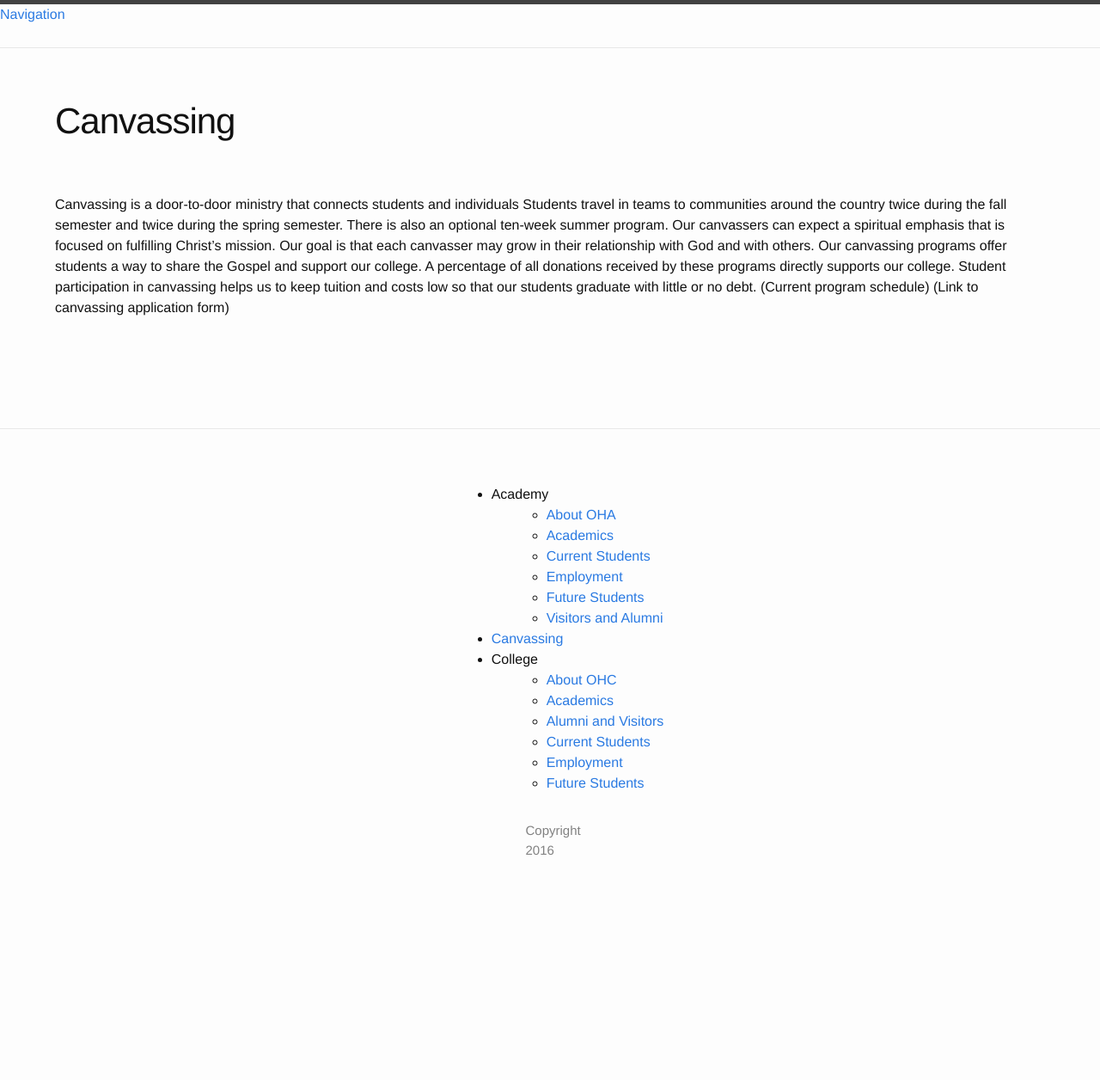
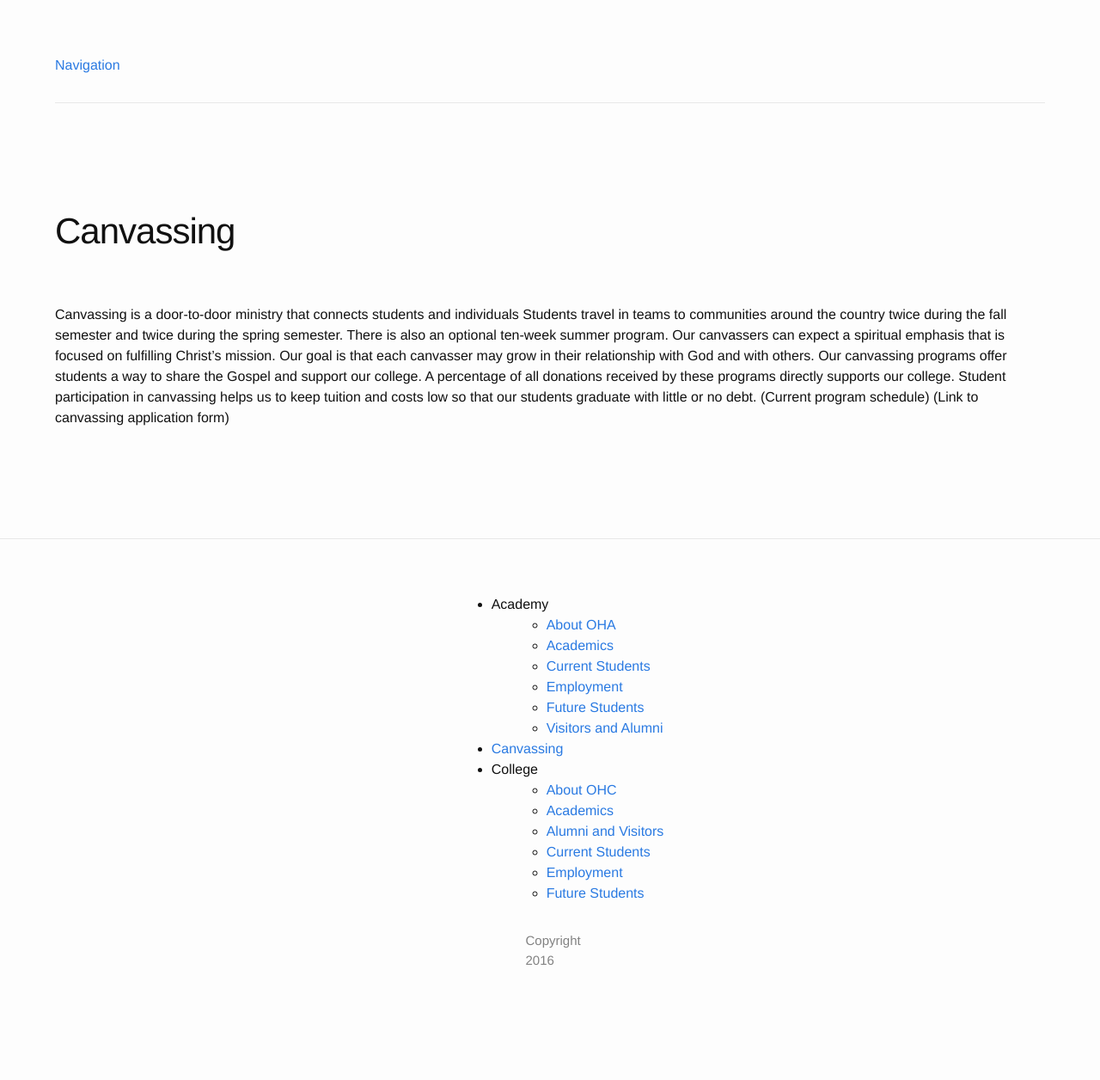
Before and after one commit to ohministries/ohministries.github.io, a Jekyll site: the page built from canvassing.md, in a window 1280 px wide. Shown: the whole page at 86% size. Built offline with Jekyll 4.4.1, drawn with Linux system fonts in a browser that asks for light colours; before the commit the page ends 1128 px from its top, so only the background shows below that.

Commit message:
Clean up basic header

```diff
--- a/_sass/_layout.scss
+++ b/_sass/_layout.scss
@@ -2,12 +2,12 @@
  * Site header
  */
 .site-header {
-    border-top: 5px solid $grey-color-dark;
     border-bottom: 1px solid $grey-color-light;
     min-height: 56px;
 
     // Positioning context for the mobile navigation icon
     position: relative;
+    margin: $spacing-unit;
 }
 
 .site-title {
--- a/css/main.scss
+++ b/css/main.scss
@@ -14,6 +14,7 @@ $base-line-height: 1.5;
 
 $spacing-unit:     5vw;
 
+// Colors
 $text-color:       #111;
 $background-color: #fdfdfd;
 $brand-color:      #2a7ae2;
```
